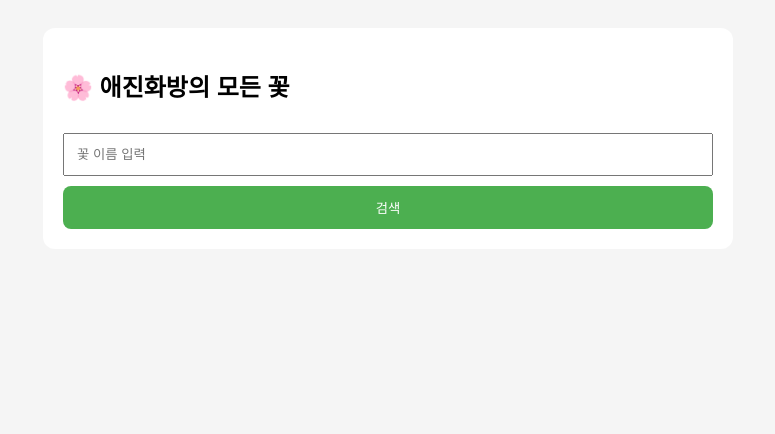
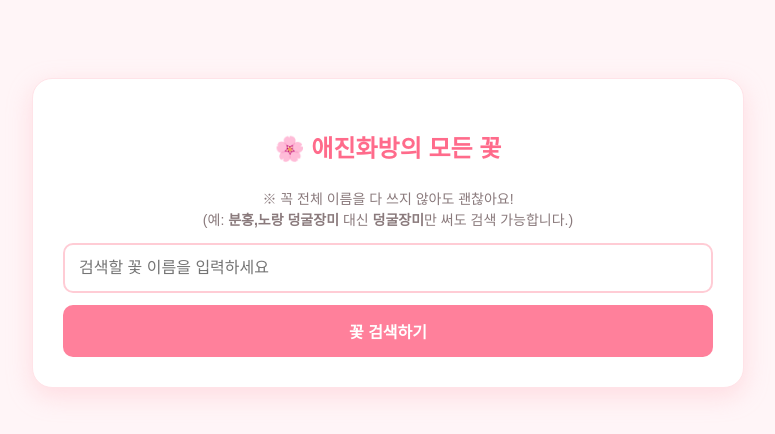
Before and after one commit to flowersearch/Flower, a plain HTML site: page index.html in a window 1280 px wide. Shown: the whole page, without its empty margins (252-1027 px from the left). Drawn offline with Linux system fonts and the light colour scheme.

Commit message:
Add files via upload

```diff
--- a/index.html
+++ b/index.html
@@ -3,21 +3,111 @@
 <head>
 <meta charset="UTF-8">
 <meta name="viewport" content="width=device-width,initial-scale=1">
-<title>꽃 소유자 검색(JSON)</title>
+<title>꽃 소유자 검색</title>
 <style>
-body{font-family:Arial;background:#f5f5f5;padding:20px}
-.box{max-width:650px;margin:auto;background:#fff;padding:20px;border-radius:12px}
-input,button{width:100%;padding:12px;margin-top:10px;box-sizing:border-box}
-button{background:#4caf50;color:#fff;border:none;border-radius:8px}
-.card{margin-top:15px;padding:15px;background:#eef9ee;border-left:5px solid #4caf50}
-.err{color:#c00;margin-top:15px}
+body {
+    font-family: 'Malgun Gothic', Arial, sans-serif;
+    background-color: #fff5f7;
+    padding: 20px;
+    color: #4a3f41;
+}
+.box {
+    max-width: 650px;
+    margin: 50px auto;
+    background: #fff;
+    padding: 30px;
+    border-radius: 20px;
+    box-shadow: 0 8px 24px rgba(255, 182, 193, 0.4);
+    border: 1.5px solid #ffe3e8;
+}
+h2 {
+    text-align: center;
+    color: #ff6b8b;
+    margin-bottom: 25px;
+    font-weight: bold;
+    font-size: 24px;
+}
+input, button {
+    width: 100%;
+    padding: 14px;
+    margin-top: 12px;
+    box-sizing: border-box;
+}
+input {
+    border: 2px solid #ffccd5;
+    border-radius: 10px;
+    font-size: 16px;
+    transition: all 0.3s;
+}
+input:focus {
+    outline: none;
+    border-color: #ff6b8b;
+    box-shadow: 0 0 8px rgba(255, 107, 139, 0.4);
+}
+button {
+    background: #ff809b;
+    color: #fff;
+    border: none;
+    border-radius: 10px;
+    font-size: 16px;
+    cursor: pointer;
+    font-weight: bold;
+    transition: background 0.3s, transform 0.1s;
+}
+button:hover {
+    background: #ff6b8b;
+}
+button:active {
+    transform: scale(0.99);
+}
+.card {
+    margin-top: 18px;
+    padding: 18px;
+    background: #fff0f3;
+    border-left: 6px solid #ff809b;
+    border-radius: 0 12px 12px 0;
+    box-shadow: 0 3px 8px rgba(255, 224, 230, 0.6);
+}
+.card h3 {
+    margin-top: 0;
+    margin-bottom: 10px;
+    color: #d84b65;
+    font-size: 18px;
+}
+.card b {
+    color: #ff6b8b;
+    font-size: 14px;
+}
+.card .owners-list {
+    margin-top: 5px;
+    line-height: 1.6;
+    font-size: 15px;
+}
+.err {
+    color: #d84b65;
+    margin-top: 20px;
+    text-align: center;
+    font-weight: bold;
+    font-size: 15px;
+}
+.info {
+    color: #8a7a7c;
+    font-size: 14px;
+    margin-top: 5px;
+    text-align: center;
+    line-height: 1.5;
+}
 </style>
 </head>
 <body>
 <div class="box">
 <h2>🌸 애진화방의 모든 꽃</h2>
-<input id="q" placeholder="꽃 이름 입력">
-<button onclick="searchFlower()">검색</button>
+<div class="info">
+    ※ 꼭 전체 이름을 다 쓰지 않아도 괜찮아요!<br>
+    (예: <b>분홍,노랑 덩굴장미</b> 대신 <b>덩굴장미</b>만 써도 검색 가능합니다.)
+</div>
+<input id="q" placeholder="검색할 꽃 이름을 입력하세요">
+<button onclick="searchFlower()">꽃 검색하기</button>
 <div id="out"></div>
 </div>
 
@@ -26,7 +116,9 @@ const SHEET_ID="1HwHxN8xPGIiNss8EwSetaY9u7IYE6vtQcqKdvTlzHQw";
 const URL=`https://docs.google.com/spreadsheets/d/${SHEET_ID}/gviz/tq?tqx=out:json`;
 
 let table=null;
-const norm=s=>(s||"").replace(/\s+/g,"").trim();
+
+// 값을 안전하게 문자열로 바꾸고 모든 공백을 제거하는 함수
+const norm = s => (s !== null && s !== undefined ? String(s) : "").replace(/\s+/g, "");
 
 async function load(){
  if(table) return;
@@ -37,36 +129,65 @@ async function load(){
 
 async function searchFlower(){
  const out=document.getElementById("out");
- out.innerHTML="불러오는 중...";
- await load();
+ out.innerHTML="<div class='info'>정보를 불러오고 있습니다... 🌸</div>";
 
+ try {
+     await load();
+ } catch (error) {
+     out.innerHTML="<div class='err'>데이터 로드에 실패했습니다. 다시 시도해주세요.</div>";
+     return;
+ }
+
+ // 입력값의 공백 제거
  const key=norm(document.getElementById("q").value);
- if(!key){out.innerHTML="<div class='err'>꽃 이름을 입력하세요.</div>";return;}
+ if(!key){
+     out.innerHTML="<div class='err'>꽃 이름을 입력해 주세요!</div>";
+     return;
+ }
 
- let owners=[];
- let flower="";
+ let resultsHTML = "";
+ let matchCount = 0;
 
- for(let r=1;r<table.length;r++){
+ // 헤더 정보 (소유자 이름들)
+ const header=table[0].c;
+
+ // 1번째 로우부터 데이터를 탐색합니다.
+ for(let r=1; r<table.length; r++){
    const cells=table[r].c;
-   if(norm(cells[0]?.v)==key){
-      flower=cells[0].v;
-      const header=table[0].c;
-      for(let c=1;c<header.length;c++){
+   if(!cells || !cells[0]) continue;
+
+   const flowerName = cells[0].v; // 원래 꽃 이름 (공백 포함)
+   const normFlowerName = norm(flowerName); // 공백이 제거된 꽃 이름
+
+   // 기존 코드의 '===' 대신 'includes'를 사용하여 부분 검색이 가능하도록 설정
+   // 예: '덩굴장미' 입력시 '분홍,노랑 덩굴장미'에 포함되므로 참이 됨
+   if(normFlowerName.includes(key)){
+      matchCount++;
+      let owners=[];
+
+      for(let c=1; c<header.length; c++){
          const mark=(cells[c]?.v||"").toString().trim();
          if(["O","o","○","◯","⭕","TRUE"].includes(mark)){
             owners.push(header[c]?.v||"");
          }
       }
-      break;
+
+      resultsHTML += `<div class="card">
+         <h3>✨ ${flowerName}</h3>
+         <b>🌸 소유자 목록</b>
+         <div class="owners-list">
+            ${owners.length ? owners.join("<br>") : "등록된 소유자가 없습니다."}
+         </div>
+      </div>`;
    }
  }
 
- if(!flower){
-   out.innerHTML="<div class='err'>검색 결과가 없습니다.</div>";
+ if(matchCount === 0){
+   out.innerHTML="<div class='err'>😭 입력하신 내용에 맞는 꽃을 찾지 못했어요. 다른 단어로 검색해 보세요!</div>";
    return;
  }
 
- out.innerHTML=`<div class="card"><h3>${flower}</h3><b>소유자</b><br>${owners.length?owners.join("<br>"):"없음"}</div>`;
+ out.innerHTML = resultsHTML;
 }
 
 document.getElementById("q").addEventListener("keydown",e=>{if(e.key==="Enter")searchFlower();});
```
